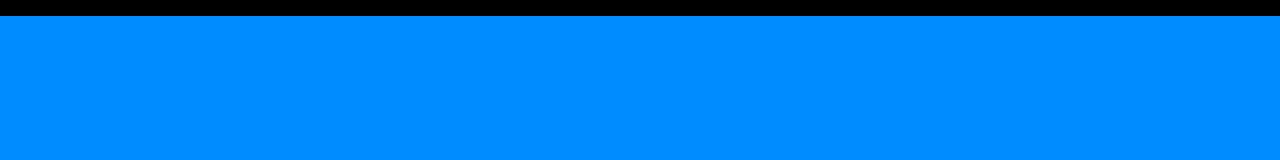
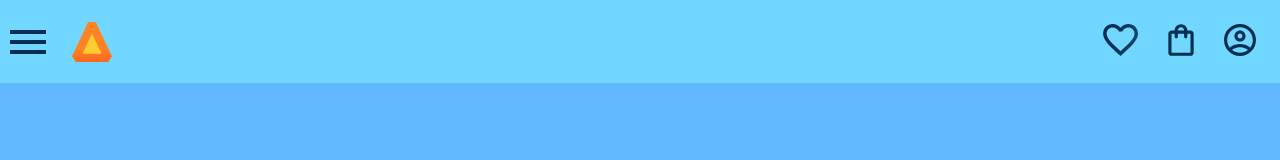
Before and after one commit to biiaLisboa/Site-mobile-2trismestre, a plain HTML site: page index.html in a window 1280 px wide. Drawn offline with Linux system fonts and the light colour scheme.

Commit message:
Add files via upload

```diff
--- a/index.html
+++ b/index.html
@@ -11,7 +11,17 @@
         </head>
 
 <body>
-    <h1>Alurabook</h1>
+    <header class="cabeçalho">
+        <div class="container">
+        <span class="cabeçalho__menu-hamburguer container__imagem"></span>
+        <img src="img/Logo.svg" class="container__imagem" alt="Logo da Alurabooks">
+        </div>
+        <div class="container">
+            <a href="#"><img src="img/Favoritos (cópia 1).svg" alt="Meus favoritos" class="container__imagem"></a>
+            <a href="#"><img src="img/Group.svg" alt="Carrinho de compras" ></a>
+            <a href="#"><img src="img/Usuário.svg" alt="Meu perfil"  class="container__imagem"></a>
+            </div>
+            </header>
 </body>
 
 </html>
--- a/styles.css
+++ b/styles.css
@@ -1,11 +1,38 @@
 :root {
-    --cor-de-fundo: #008cff;
-    }
+    --cor-de-fundo: #61b8ff;
+    --azul: rgb(113, 215, 255);
+}
 
     body {
     background-color: var(--cor-de-fundo);
     }
 
     h1{
-        background-color: rgb(0, 0, 0);
+        background-color: rgb(255, 255, 255);
     }
+
+    .cabeçalho {
+        background-color: var(--azul);
+        display: flex;
+        justify-content: space-between;
+        align-items: center;
+        }
+
+        .container {
+            display: flex;
+            align-items: center;
+            }
+
+        .container__imagem{
+            padding: 1em;
+        }
+
+        .cabeçalho__menu-hamburguer{
+            width: 24px;
+            height: 24px;
+            background-image: url("./img/Menu\ \(1\).svg");
+            background-repeat: no-repeat;
+            background-position: center;
+            display: inline-block;
+
+        }
```
